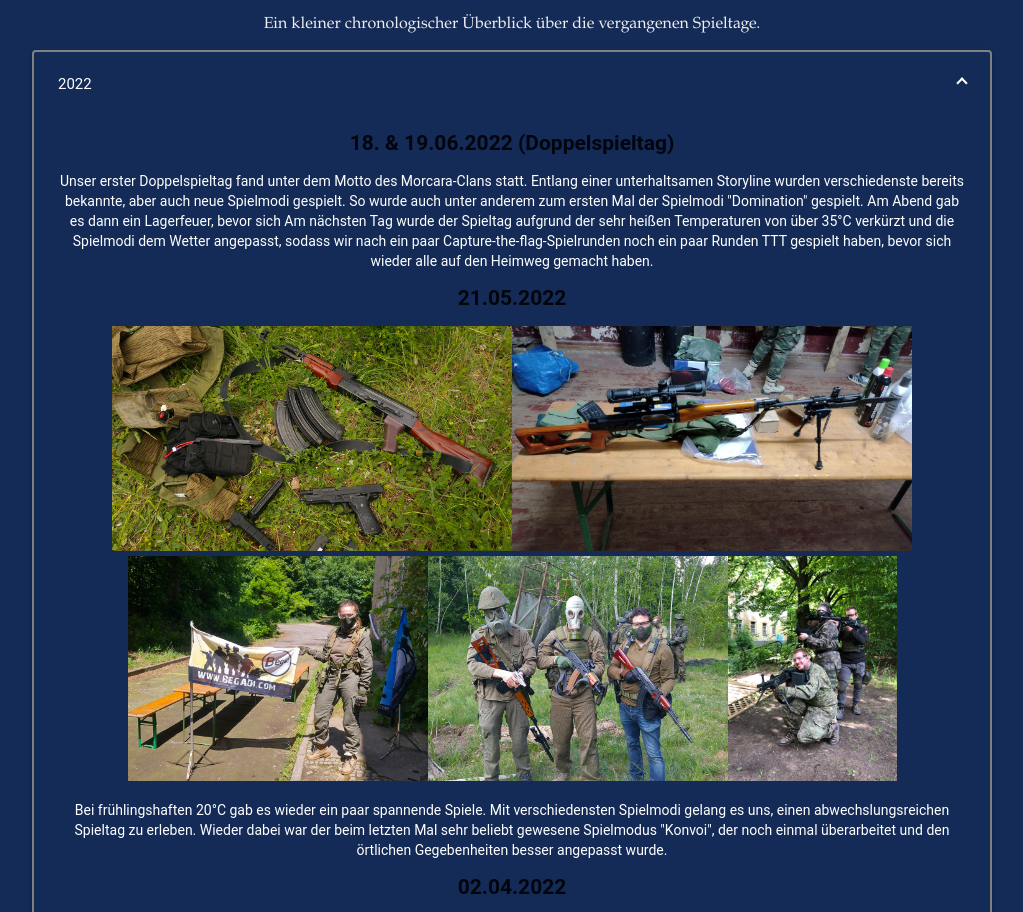
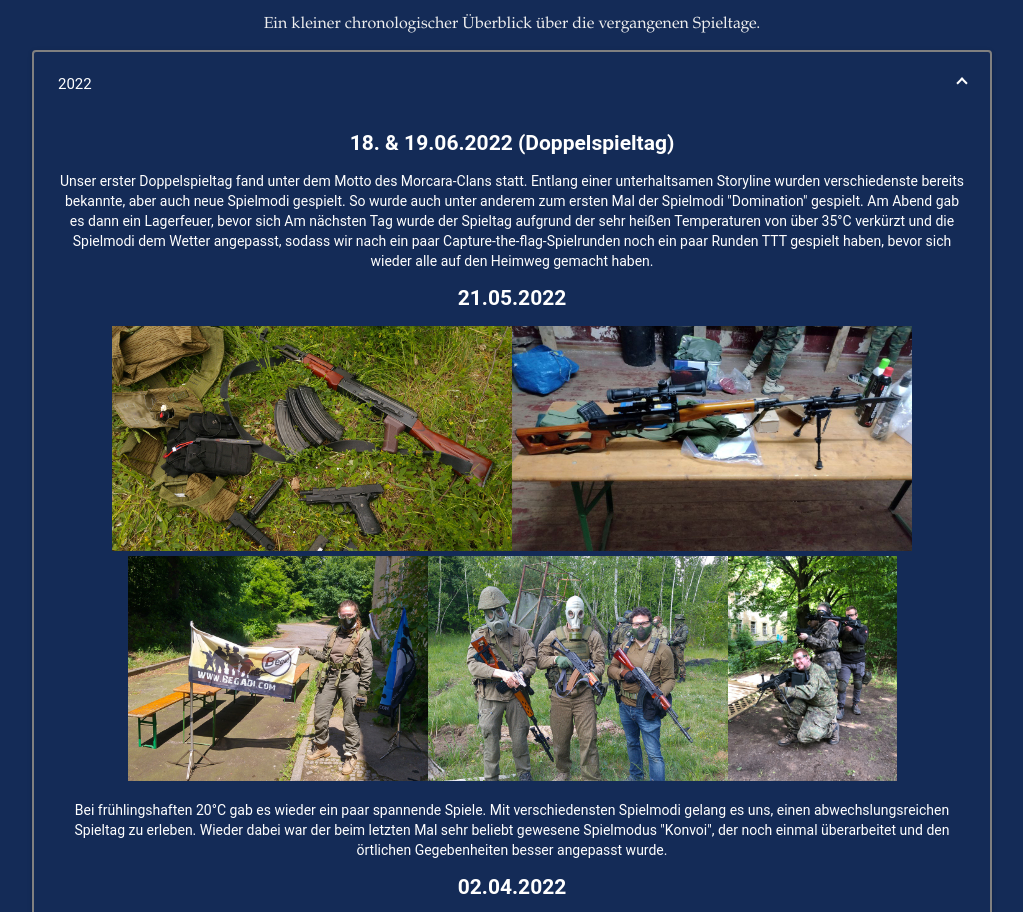
Before and after one commit to freizeit-team-dresden/airsoft, an Angular app: page /#/about-us in a window 1280 px wide. Shown: the part 1680-2592 px from the top of the page, without its empty margins (128-1151 px from the left). Built offline with nearby package versions, Linux system fonts and the light colour scheme.

Commit message:
Update about-us.component.html

```diff
--- a/src/app/about-us/about-us.component.html
+++ b/src/app/about-us/about-us.component.html
@@ -45,14 +45,14 @@
       </mat-panel-title>
     </mat-expansion-panel-header>
 
-    <h2>18. & 19.06.2022 (Doppelspieltag)</h2>
+    <h2><font color=white>18. & 19.06.2022 (Doppelspieltag)</font></h2>
 
     <p class="expansionPanelContent">Unser erster Doppelspieltag fand unter dem Motto des Morcara-Clans statt.
       Entlang einer unterhaltsamen Storyline wurden verschiedenste bereits bekannte, aber auch neue Spielmodi gespielt. So wurde auch unter anderem zum ersten Mal der Spielmodi "Domination" gespielt. Am Abend gab es dann ein Lagerfeuer, bevor sich
       Am nächsten Tag wurde der Spieltag aufgrund der sehr heißen Temperaturen von über 35°C verkürzt und die Spielmodi dem Wetter angepasst, sodass wir nach ein paar Capture-the-flag-Spielrunden noch ein paar Runden TTT gespielt haben, bevor sich wieder alle auf den Heimweg gemacht haben.
     </p>
 
-    <h2>21.05.2022</h2>
+    <h2><font color=white>21.05.2022</font></h2>
     <a href="assets/photos/220521/220521_3.jpg" target="_blank"><img src="assets/photos/220521/220521_3.jpg" class="photo" style="width: 400px; height: 225px;"/></a>
     <a href="assets/photos/220521/220521_5.jpg" target="_blank"><img src="assets/photos/220521/220521_5.jpg" class="photo" style="width: 400px; height: 225px;"/></a>
     <a href="assets/photos/220521/220521_1.jpg" target="_blank"><img src="assets/photos/220521/220521_1.jpg" class="photo" style="width: 300px; height: 225px;"/></a>
@@ -61,7 +61,7 @@
     <p class="expansionPanelContent">Bei frühlingshaften 20°C gab es wieder ein paar spannende Spiele. Mit verschiedensten Spielmodi gelang es uns, einen abwechslungsreichen Spieltag zu erleben. Wieder dabei war der beim letzten Mal sehr beliebt gewesene Spielmodus "Konvoi", der noch einmal überarbeitet und den örtlichen Gegebenheiten besser angepasst wurde.
     </p>
 
-    <h2>02.04.2022</h2>
+    <h2><font color=white>02.04.2022</font></h2>
     <a href="assets/photos/IMG_20220424_221050_281.jpg" target="_blank"><img src="assets/photos/IMG_20220424_221050_281.jpg" class="photo" style="width: 400px; height: 300px;"/></a>
     <a href="assets/photos/IMG_20220424_221045_560.jpg" target="_blank"><img src="assets/photos/IMG_20220424_221045_560.jpg" class="photo" style="width: 225px; height: 300px;"/></a>
     <p class="expansionPanelContent">Trotz recht kühlen Temperaturen war unser Airsoft-Spiel wieder spannend und unterhaltsam.
@@ -77,12 +77,12 @@
       </mat-panel-title>
     </mat-expansion-panel-header>
 
-    <h2>23.10.2021</h2>
+    <h2><font color=white>23.10.2021</font></h2>
     <a href="assets/photos/IMG_20220424_221042_138.jpg" target="_blank"><img src="assets/photos/IMG_20220424_221042_138.jpg" class="photo" style="width: 225px; height: 300px;"/></a>
     <p class="expansionPanelContent">Diesmal mit vielen Anfängern besetzt haben wir uns erstmalig dazu entschieden, eine zweistündige Trainingseinheit am Morgen durchzuführen, die es allen Einsteigern ein wenig erleichtert hat ins Spiel hineinzukommen. Danach gab's viele Runden Trouble in Terrorist Town, im Gebäude, was uns bei den doch schon herbstlich kühlen Temperaturen recht war. Abschließend durfte natürlich auch ein wenig Team Deathmatch nicht fehlen, was einen gelungenen Abschluss des Tages bildete.
     </p>
 
-    <h2>10.07.2021</h2>
+    <h2><font color=white>10.07.2021</font></h2>
     <p class="expansionPanelContent">An diesem Tag haben wir mal ein paar Missionen ausprobiert: Erstmalig zum Einsatz kam eine selbstgebaute und selbst programmierte Airsoft-Bomben-Attrappe, mit welcher wir verschiedene Spielmodi, wie z.B. Bombenentschärfung, Capture the flag und Geiselnahme durchgespielt haben. Als Finale kam an diesem Tage noch der Spielmodus Vietnam dran, der aufgrund seiner dynamischen Teams für alle Mitspieler sehr anspruchsvoll, aber dennoch im Endeffekt ein spannender Abschluss des Tages war.
     </p>
 
@@ -95,7 +95,7 @@
       </mat-panel-title>
     </mat-expansion-panel-header>
 
-    <h2>29.08.2020</h2>
+    <h2><font color=white>29.08.2020</font></h2>
     <p class="expansionPanelContent">Als kleines Team von aktuell 10 Personen haben wir uns an diesem Tage auf  unserem Heimspielfeld in Meißen getroffen.  Es fanden viele kleine Spielmodi verschiedenster Art statt, sodass ein jeder auf seine Kosten kam.
     </p>
 
@@ -108,7 +108,7 @@
       </mat-panel-title>
     </mat-expansion-panel-header>
 
-    <h2>04.08.2019</h2>
+    <h2><font color=white>04.08.2019</font></h2>
     <p class="expansionPanelContent">Als kleines Team von aktuell 8 Personen haben wir uns an diesem Tage auf den Weg zu unserem Heimspielfeld nach Meißen gemacht. An diesem Tag wurden viele kleine Spiele verschiedenster Art gespielt, sodass ein jeder auf seine Kosten kam.
     </p>
 
@@ -121,7 +121,7 @@
       </mat-panel-title>
     </mat-expansion-panel-header>
 
-    <h2>26.08.2018</h2>
+    <h2><font color=white>26.08.2018</font></h2>
     <p class="expansionPanelContent">Das war er: Der erste richtige Spieltag mit unserem neuen Team nach mehrjähriger Pause!
     Mit einer kunterbunten Mischung aus P226, P90, SVD, M1911, 2x G36, einer ASG, MP7 und einer USP ging es mit vielen Anfängern an den Start. Viele verschiedene Kennlern-Modi in 2er-Teams, aber auch Klassiker wie Team Deathmatch wurden gespielt und haben allen Teilnehmenden viel Spaß gemacht. Erstmals wurde auch Trouble in Terrorist Town gespielt - in einer der Computerspiel-Version nachempfundenen Airsoft-Version.
     </p>
@@ -135,7 +135,7 @@
       </mat-panel-title>
     </mat-expansion-panel-header>
 
-    <h2>04.08.2019</h2>
+    <h2><font color=white>04.08.2019</font></h2>
     <p class="expansionPanelContent">Gründung des Teams im Airsoft-Verzeichnis Dresden
     </p>
 
```
